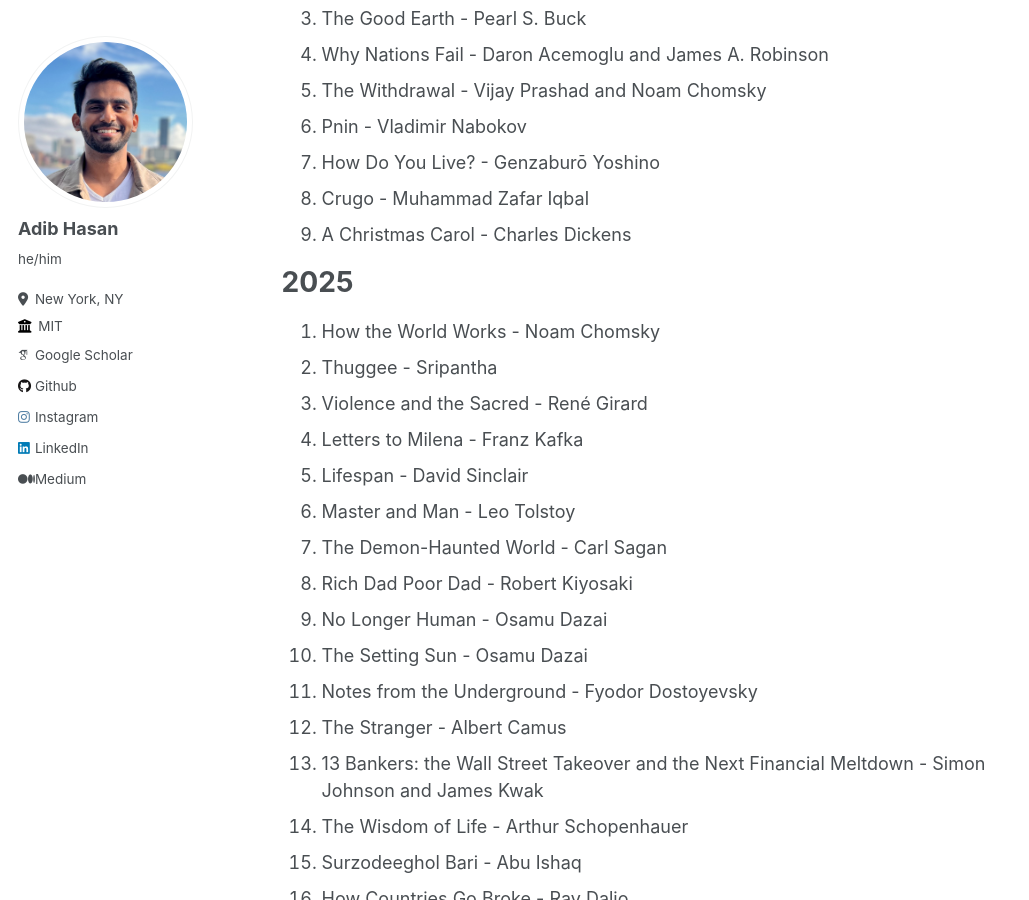
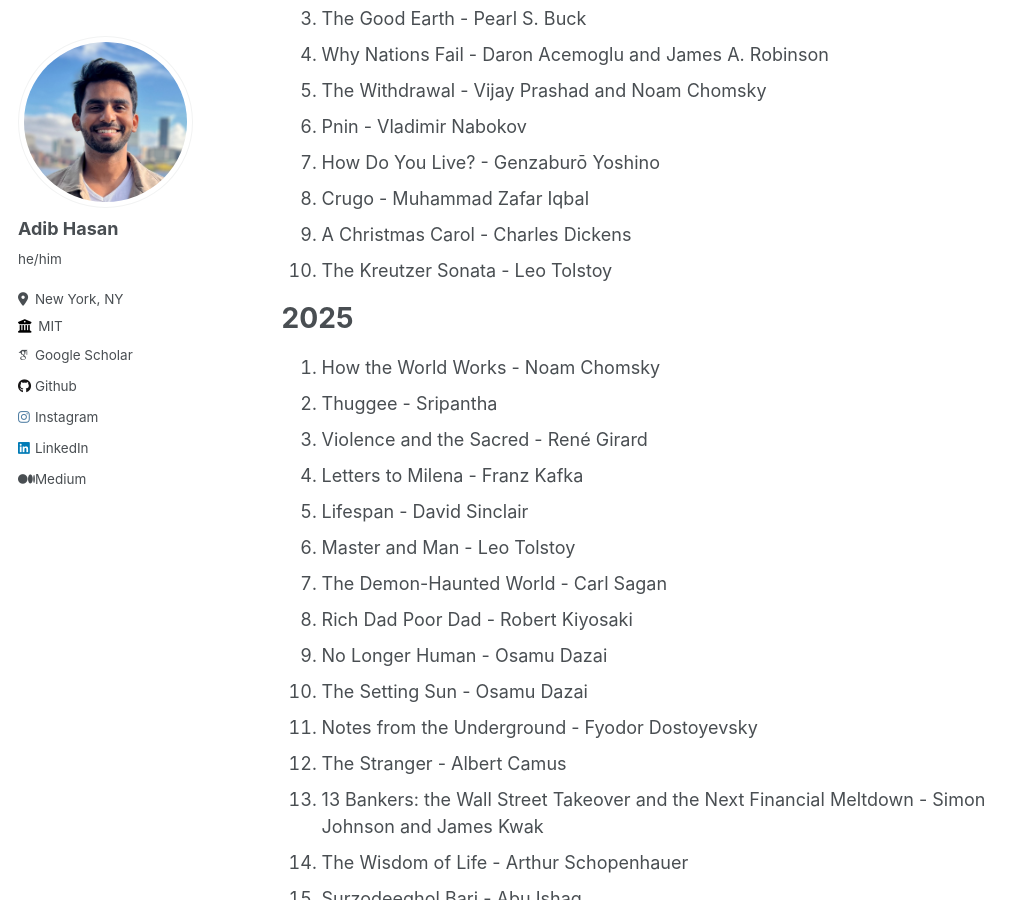
Before and after one commit to Neehan/neehan.github.io, a Jekyll site: the page built from _pages/reading.md, in a window 1280 px wide and 900 px high, scrolled down 407 px. Shown: the whole window, without its empty margins (0-1029 px from the left). Built offline with Jekyll 4.4.1, drawn with Linux system fonts in a browser that asks for light colours; some web fonts are replaced.

Commit message:
Update reading.md

```diff
--- a/_pages/reading.md
+++ b/_pages/reading.md
@@ -17,6 +17,7 @@ Here is what I am currently reading:
 7. How Do You Live? - Genzaburō Yoshino
 8. Crugo - Muhammad Zafar Iqbal
 9. A Christmas Carol - Charles Dickens
+10. The Kreutzer Sonata - Leo Tolstoy
 
 # 2025
 1. How the World Works - Noam Chomsky
```
